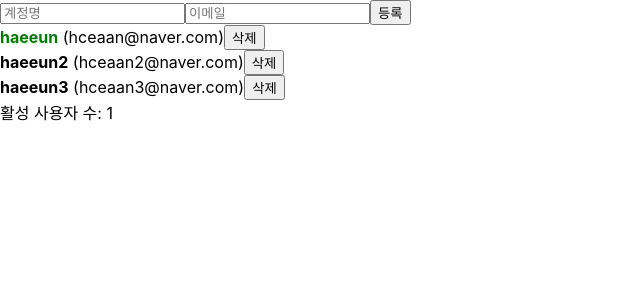
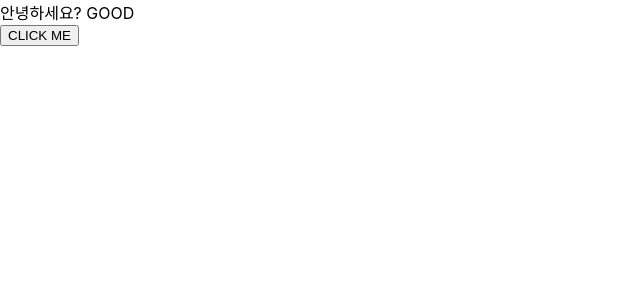
Before and after one commit to Haeeeun/react-tutorial, a React (Create React App) app: page / in a window 1280 px wide. Shown: the top 300 px of the page, without its empty margins (0-640 px from the left). Built offline with nearby package versions, Linux system fonts and the light colour scheme.

Commit message:
Add context sample

```diff
--- /dev/null
+++ b/src/ContextSample.js
@@ -0,0 +1,29 @@
+import React, { createContext, useContext, useState } from 'react';
+
+const MyContext = createContext('defaultValue');
+
+function Child() {
+  const text = useContext(MyContext);
+  return <div>안녕하세요? {text}</div>
+}
+
+function Parent () {
+  return <Child />
+}
+
+function GrandParent() {
+  return <Parent />
+}
+
+function ContextSample() {
+  const [value, setValue] = useState(true);
+
+  return (
+    <MyContext.Provider value={value ? 'GOOD' : 'BAD'}>
+      <GrandParent />
+      <button onClick={() => setValue(!value)}>CLICK ME</button>
+    </MyContext.Provider>
+  )
+}
+
+export default ContextSample
--- a/src/index.js
+++ b/src/index.js
@@ -3,10 +3,12 @@
 import './index.css';
 import App from './App';
 import reportWebVitals from './reportWebVitals';
+import ContextSample from "./ContextSample";
 
 ReactDOM.render(
   <React.StrictMode>
-    <App />
+    {/*<App />*/}
+    <ContextSample />
   </React.StrictMode>,
   document.getElementById('root')
 );
```
